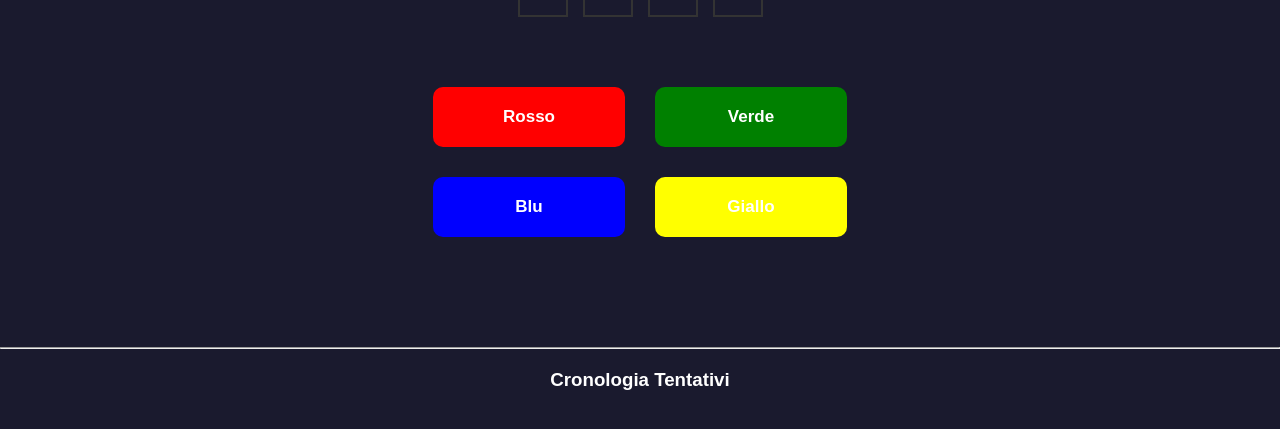
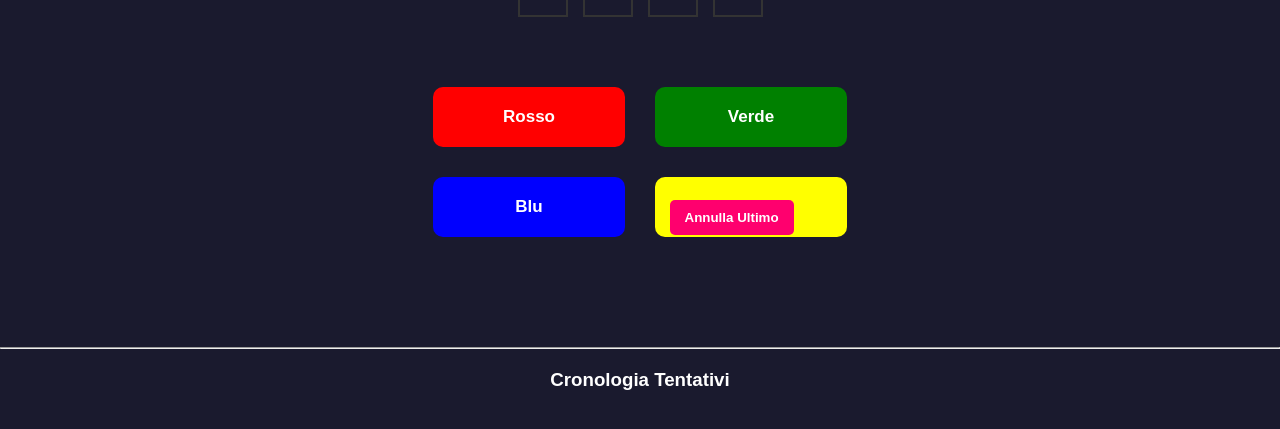
Before and after one commit to matteoQuerini/Mastermind, a PHP site: page /dashboard.php in a window 1280 px wide. Shown: the part 224-653 px from the top of the page. Run offline with PHP 8.4, Linux system fonts and the light colour scheme; the visitor is signed in with stand-in values (Sample User, id 1).

Commit message:
aggiunta undo button

```diff
--- a/Codice/dashboard.php
+++ b/Codice/dashboard.php
@@ -30,6 +30,9 @@ if (!isset($_SESSION['storico'])) { $_SESSION['storico'] = []; }
                 </form>
                 <button class="logout-btn" onclick="window.location.href='logout.php';">Esci</button>
             </div>
+            <form action="inputManagement.php" method="post">
+                    <button type="submit" name="action" value="undo" class="undo-btn">Annulla Ultimo</button>
+            </form>
         </div>
 
         <div class="campo">
--- a/Codice/style.css
+++ b/Codice/style.css
@@ -333,3 +333,12 @@ h1, h3 {
 .bottone-logout:hover {
     background-color: #cc0056;
 }
+
+.undo-btn{
+
+    position: absolute;
+    top: 53%;
+    right: 38%;
+
+
+}
```
